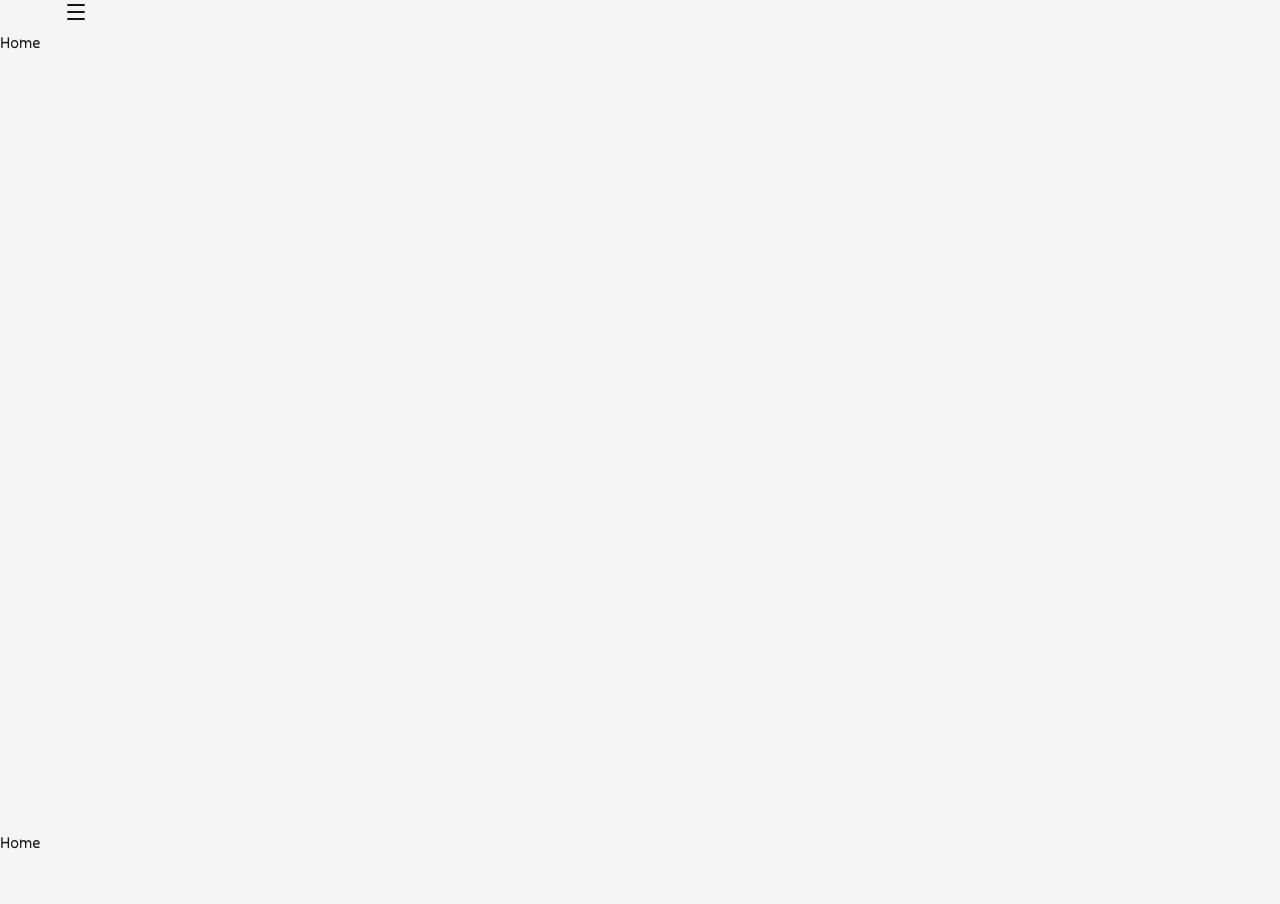
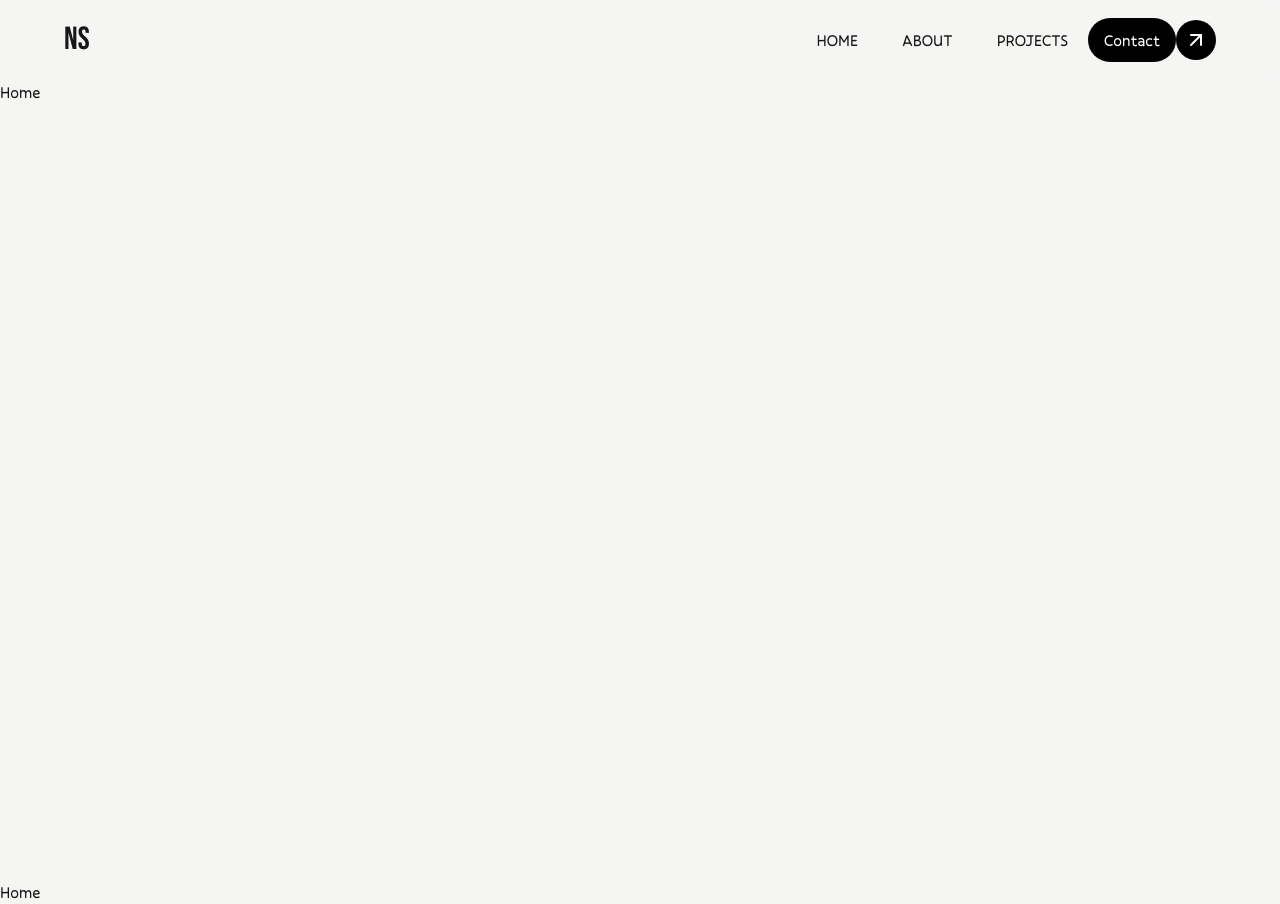
Before and after one commit to Nabin-09/gsap-portfolio, a Next.js app: page / in a window 1280 px wide. Before the commit the page ends 854 px from the top, so only its background shows below. Built offline with nearby package versions, Linux system fonts and the light colour scheme.

Commit message:
feat : Animated Navbar

```diff
--- /dev/null
+++ b/components/Button.tsx
@@ -0,0 +1,21 @@
+import { ArrowUpRight } from 'lucide-react'
+import React from 'react'
+
+export default function Button({label} : {label : string}) {
+    return (
+        <div className='inline-flex items-center group'>
+            <button className='bg-black text-white overflow-hidden group-hover:text-zinc-900 rounded-full px-4 py-2.5 relative
+            before:absolute before:top-0 before:left-0 before:bg-white before:h-full before:w-0 group-hover:before:w-full
+            before:transition-all z-10'>
+                <span className="relative z-20">{label}</span>
+            </button>
+            <button className='size-10 bg-black text-white overflow-hidden flex items-center justify-center group-hover:text-zinc-900 rounded-full  relative
+            before:absolute before:top-0 before:left-0 before:bg-white before:h-full before:w-0 group-hover:before:w-full
+            before:transition-all z-10'>
+                <span className="relative z-20">
+                    <ArrowUpRight/>
+                </span>
+            </button>
+        </div>
+    )
+}
--- a/components/Header.tsx
+++ b/components/Header.tsx
@@ -1,21 +1,69 @@
+'use client'
+import { useGSAP  , gsap } from '@/lib/gsap-utils'
 import Link from 'next/link'
 import {Menu , X } from 'lucide-react'
-import React from 'react'
+import { useState , useRef  } from 'react'
+import { navItems } from '@/data/data'
+import Button from './Button'
+
 
 const Header = () => {
-    return <header>
-        <div className="container">
-            <Link href='/'></Link>
+    const [isOpen , setIsOpen] = useState<boolean>(false);
+    const MenuRef= useRef<HTMLUListElement | null>(null);
+    const tlRef = useRef<gsap.core.Timeline | null>(null);
+
+    useGSAP(()=>{
+        if(!MenuRef.current) return ;
+        tlRef.current = gsap.timeline({paused : true})
+        .fromTo(MenuRef.current ,
+            {
+                y : -20 ,
+                autoAlpha : 0,
+            } ,
+             {
+                y : 0,
+                autoAlpha : 1 ,
+                duration : 0.4 ,
+                ease : 'power3.out'
+             }).from('.link' , {
+                y : 20 ,
+                opacity : 0 ,
+                stagger : 0.08
+             },
+            '-=0.2')
+    })
+    return <header className='sticky top-0 left-0 w-full bg-stone-100/200 backdrop-blur-sm z-50 '>
+        <div className="container flex items-center justify-between py-4">
+            <Link href='/' className='font-bebasNeue text-[32px]'>NS</Link>
             {/* Mobile Menu */}
-            <nav className="">
-                <button className="">
+            <nav className="lg:hidden">
+                <button className="bg-black size-10 text-white flex items-center justify-center rounded-xl hover:bg-black/80 transition">
                     <Menu/>
                     {/* <X/> */}
                 </button>
                 {/* list */}
-                <ul className="">
+                <ul ref = {MenuRef} className="fixed top-full w-full bg-stone-900 left-0 text-stone-50 h-62.5  flex items-center justify-center flex-col
+                opacity-0 invisible">
+                    {navItems.map(item =>(
+                        <li key={item.id}>
+                            <Link href={item.href} className='font-bebasNeue
+                            text-4xl '>{item.label}</Link>
+                        </li>
+                    )) }
+                </ul>
+            </nav>
 
+            {/* Desktop Menu */}
+
+            <nav className="hidden lg:flex items-center gap-5 ">
+                <ul className="flex items-center gap-11">
+                    {navItems.map(item =>(
+                        <li key={item.id}>
+                            <Link href={item.href} className='uppercase'>{item.label}</Link>
+                        </li>
+                    )) }
                 </ul>
+                <Button label={'Contact'}/>
             </nav>
         </div>
     </header>
--- a/data/data.ts
+++ b/data/data.ts
@@ -7,12 +7,12 @@ export const navItems = [
   {
     id: 2,
     label: "About",
-    href: "/about",
+    href: "#about",
   },
   {
     id: 3,
     label: "Projects",
-    href: "/projects",
+    href: "#projects",
   },
 ];
 
--- /dev/null
+++ b/lib/gsap-utils.ts
@@ -0,0 +1,14 @@
+import { gsap } from "gsap";
+import { useGSAP } from "@gsap/react";
+
+import { ScrollTrigger } from "gsap/ScrollTrigger";
+import { SplitText } from "gsap/SplitText";
+
+
+
+if(typeof window !== undefined){
+    gsap.registerPlugin(useGSAP,ScrollTrigger,SplitText);
+}
+
+
+export {gsap , useGSAP , ScrollTrigger, SplitText}
--- a/package.json
+++ b/package.json
@@ -9,7 +9,9 @@
     "lint": "eslint"
   },
   "dependencies": {
+    "@gsap/react": "^2.1.2",
     "@remixicon/react": "^4.9.0",
+    "gsap": "^3.14.2",
     "lucide-react": "^0.564.0",
     "next": "16.1.6",
     "react": "19.2.3",
```
Also changed, not shown: 1 other file (tests, documents, lock files or other folders).
